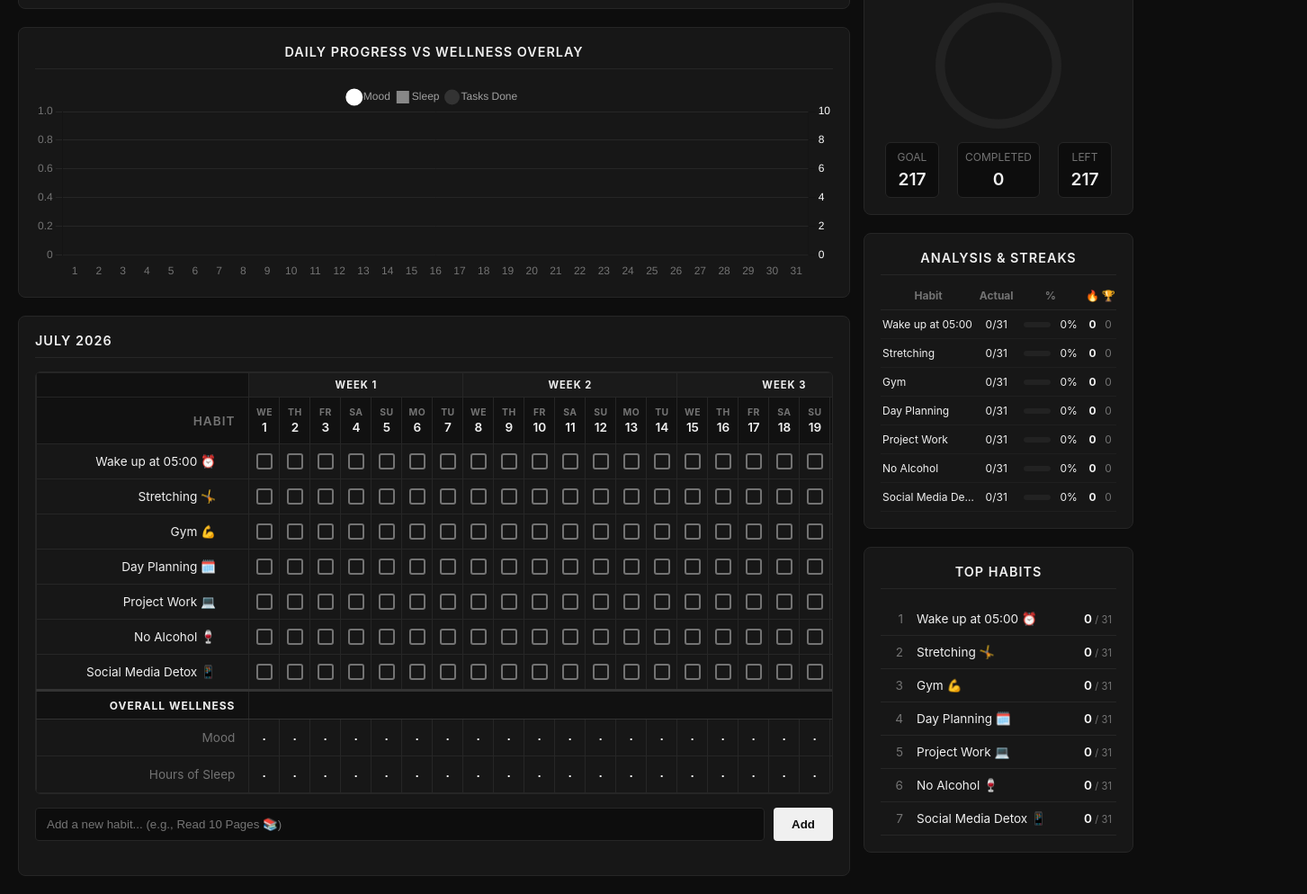
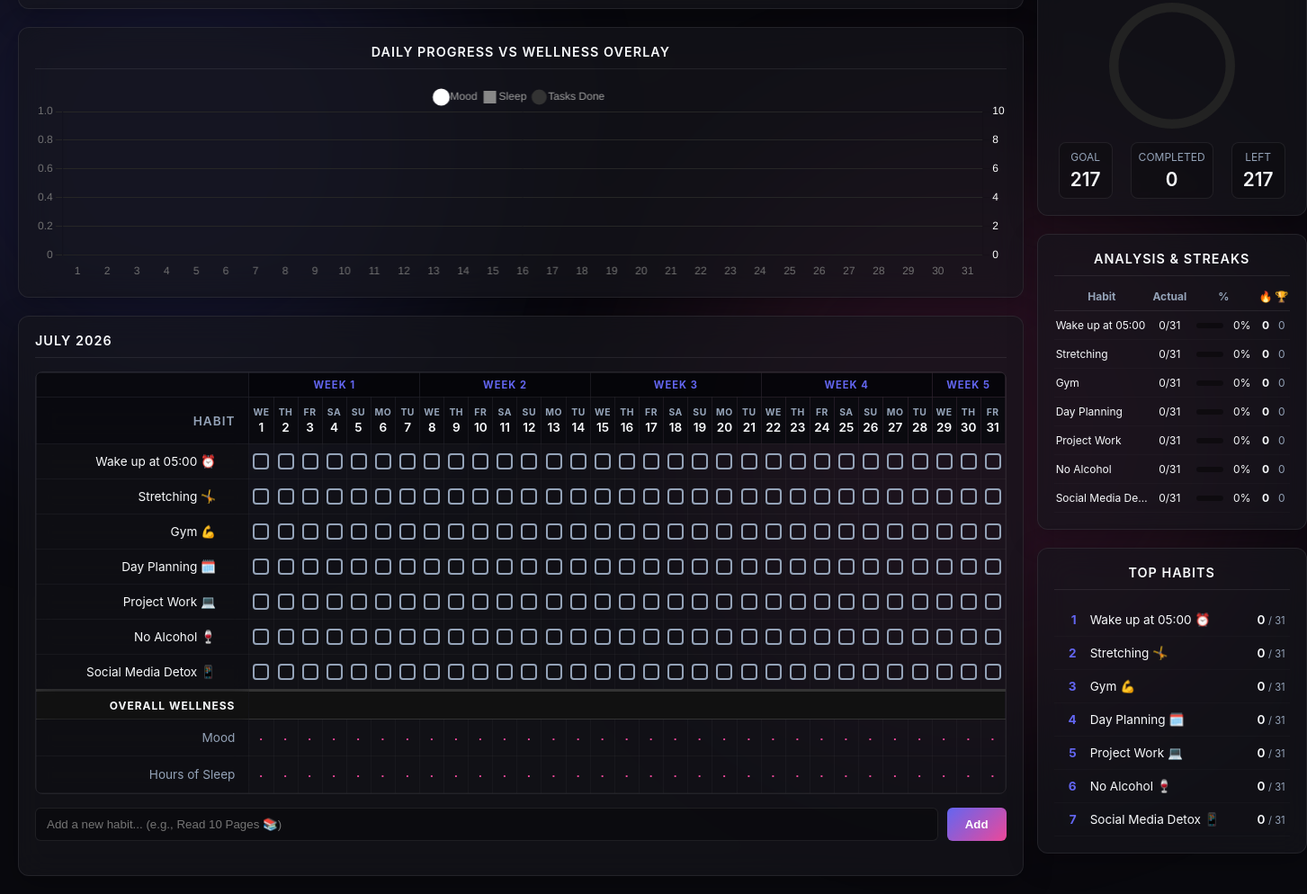
Before and after one commit to jhrmmartin/Habit-Tracker, a plain HTML site: page index.html in a window 1280 px wide. Shown: the part 79-1073 px from the top of the page at 90% size, 1453 px wide, since content can reach past the window. Drawn offline with nearby package versions, Linux system fonts and the light colour scheme.

Commit message:
Update style.css

```diff
--- a/style.css
+++ b/style.css
@@ -1,12 +1,17 @@
-/* --- CORE VARIABLES --- */
+/* --- CORE VARIABLES (Modern Glassmorphism Vibe) --- */
 :root {
-    --bg-color: #0d0d0d;
-    --panel-bg: #171717;
-    --text-main: #f0f0f0;
-    --text-muted: #737373;
-    --accent: #ffffff;
-    --border: #262626;
-    --track-bg: #222222;
+    --bg-color: #09090e; /* Deep midnight blue/black */
+    --panel-bg: rgba(22, 22, 28, 0.65); /* Frosted glass */
+    --text-main: #f8fafc;
+    --text-muted: #94a3b8;
+    --border: rgba(255, 255, 255, 0.08);
+    --track-bg: rgba(0, 0, 0, 0.4);
+
+    /* Vibrant Gradients */
+    --accent-1: #6366f1; /* Indigo */
+    --accent-2: #ec4899; /* Pink */
+    --gradient: linear-gradient(135deg, var(--accent-1), var(--accent-2));
+    --glow: 0 0 12px rgba(168, 85, 247, 0.5); /* Soft purple neon glow */
 }
 
 * { box-sizing: border-box; margin: 0; padding: 0; }
@@ -16,38 +21,34 @@
     background-color: var(--bg-color);
     color: var(--text-main);
     padding: 20px;
-    overflow-x: hidden;
+    position: relative;
 }
 
+/* --- AMBIENT BACKGROUND GLOWS --- */
+.ambient-glow {
+    position: fixed;
+    border-radius: 50%;
+    filter: blur(120px);
+    z-index: -1;
+    opacity: 0.15;
+    pointer-events: none;
+}
+.glow-1 { top: -10%; left: -10%; width: 50vw; height: 50vw; background: var(--accent-1); }
+.glow-2 { bottom: -10%; right: -10%; width: 50vw; height: 50vw; background: var(--accent-2); }
 
-.dashboard-container {
-    display: grid;
-    grid-template-columns: 1fr 360px;
-    gap: 20px;
-    max-width: 1600px;
-    width: 100%;
-    margin: auto;
-}
+.dashboard-container { display: grid; grid-template-columns: 1fr 360px; gap: 20px; max-width: 1600px; margin: auto; }
+.left-column, .right-column { display: flex; flex-direction: column; gap: 20px; }
 
-
-.left-column, .right-column {
-    display: flex;
-    flex-direction: column;
-    gap: 20px;
-    min-width: 0;
-}
-
-/* --- CASCADING PAGE LOAD ANIMATION --- */
+/* --- CASCADING PAGE LOAD & FROSTED GLASS PANELS --- */
 .panel {
-    background-color: var(--panel-bg);
-    border-radius: 8px;
+    background: var(--panel-bg);
+    backdrop-filter: blur(16px); /* Frosted glass blur effect */
+    -webkit-backdrop-filter: blur(16px);
+    border-radius: 12px; /* Slightly softer corners */
     padding: 18px;
     border: 1px solid var(--border);
-    animation: fadeSlideUp 0.6s ease-out forwards;
-    opacity: 0;
-    transform: translateY(15px);
-    width: 100%;
-    min-width: 0; /* Ensures the panel shrinks down to mobile size */
+    box-shadow: 0 8px 32px 0 rgba(0, 0, 0, 0.3); /* Gives depth */
+    animation: fadeSlideUp 0.6s ease-out forwards; opacity: 0; transform: translateY(15px);
 }
 .panel-title { font-size: 0.9rem; font-weight: 600; margin-bottom: 15px; text-align: center; text-transform: uppercase; letter-spacing: 1px; padding-bottom: 10px; border-bottom: 1px solid var(--border); }
 
@@ -62,48 +63,58 @@
 
 /* --- HEADER & CONTROLS --- */
 .header-controls { display: flex; justify-content: space-between; align-items: center; flex-wrap: wrap; gap: 15px;}
-.header-controls h1 { font-size: 1.5rem; text-transform: uppercase; letter-spacing: 2px; margin: 0;}
+.header-controls h1 {
+    font-size: 1.5rem; text-transform: uppercase; letter-spacing: 2px; margin: 0;
+    background: var(--gradient);
+    -webkit-background-clip: text;
+    -webkit-text-fill-color: transparent; /* Makes the title text gradient */
+}
 .toolbar { display: flex; gap: 10px; align-items: center; flex-wrap: wrap; }
 
-select, .btn { background-color: var(--bg-color); color: var(--text-main); border: 1px solid var(--border); padding: 6px 12px; border-radius: 4px; outline: none; cursor: pointer; font-size: 0.85rem; transition: all 0.2s ease;}
-.btn:hover { background-color: var(--border); }
-.btn-danger { color: #ff5555; border-color: #331111; }
-.btn-danger:hover { background-color: #331111; }
+select, .btn {
+    background-color: rgba(255, 255, 255, 0.03);
+    color: var(--text-main); border: 1px solid var(--border); padding: 6px 12px;
+    border-radius: 6px; outline: none; cursor: pointer; font-size: 0.85rem;
+    transition: all 0.2s ease;
+}
+.btn:hover { background-color: rgba(255, 255, 255, 0.08); transform: translateY(-1px); }
+.btn-danger { color: #ff5555; border-color: rgba(255, 85, 85, 0.2); }
+.btn-danger:hover { background-color: rgba(255, 85, 85, 0.1); }
 .error-msg { color: #ff5555; font-size: 0.8rem; margin-top: 5px; height: 15px; transition: opacity 0.3s;}
 
-/* --- CHARTS --- */
+/* --- CHARTS & STATS --- */
 .canvas-container { position: relative; width: 100%; height: 250px; }
 
-/* --- STATS & ANALYSIS --- */
 .stat-blocks { display: flex; flex-direction: column; gap: 10px; margin-top: 15px; }
-.stat-box { display: flex; flex-direction: column; align-items: center; justify-content: center; background-color: var(--bg-color); border: 1px solid var(--border); padding: 12px; border-radius: 6px; }
+.stat-box {
+    display: flex; flex-direction: column; align-items: center; justify-content: center;
+    background: rgba(0, 0, 0, 0.2); border: 1px solid var(--border); padding: 12px; border-radius: 8px;
+}
 .stat-box-title { font-size: 0.75rem; color: var(--text-muted); text-transform: uppercase; }
-.stat-box-value { font-size: 1.2rem; font-weight: 600; margin-top: 5px; }
+.stat-box-value { font-size: 1.3rem; font-weight: 600; margin-top: 5px; color: var(--text-main); }
 
 .analysis-table { width: 100%; border-collapse: collapse; font-size: 0.75rem; text-align: center; }
 .analysis-table th { color: var(--text-muted); padding-bottom: 8px; border-bottom: 1px solid var(--border); }
-.analysis-table td { padding: 8px 2px; border-bottom: 1px solid #1f1f1f; transition: all 0.3s ease; }
+.analysis-table td { padding: 8px 2px; border-bottom: 1px solid rgba(255, 255, 255, 0.02); transition: all 0.3s ease; }
 .analysis-table td.text-left { text-align: left; max-width: 90px; white-space: nowrap; overflow: hidden; text-overflow: ellipsis;}
+.analysis-table tr:hover td { background-color: rgba(255, 255, 255, 0.03); } /* Row highlight */
 
 .top-habits-list { list-style: none; font-size: 0.85rem; }
-.top-habits-list li { display: flex; gap: 15px; padding: 10px 5px; border-bottom: 1px solid var(--border); }
-.top-habits-list li span:first-child { color: var(--text-muted); width: 20px; text-align: right; }
+.top-habits-list li { display: flex; gap: 15px; padding: 10px 5px; border-bottom: 1px solid rgba(255, 255, 255, 0.02); transition: all 0.2s ease;}
+.top-habits-list li:hover { background-color: rgba(255, 255, 255, 0.03); padding-left: 8px; } /* Slide right on hover */
+.top-habits-list li span:first-child { color: var(--accent-1); width: 20px; text-align: right; font-weight: bold;}
 
 /* --- MAIN GRIDS --- */
-.grid-wrapper { overflow-x: auto; border: 1px solid var(--border); border-radius: 6px; margin-bottom: 15px; }
+.grid-wrapper { overflow-x: auto; border: 1px solid var(--border); border-radius: 8px; margin-bottom: 15px; }
 table.tracker-grid { width: 100%; border-collapse: collapse; text-align: center; min-width: 900px; }
-table.tracker-grid th, table.tracker-grid td {
-    padding: 10px 2px; /* Slightly reduced horizontal padding */
-    border: 1px solid var(--border);
-    min-width: 34px; /* FIX: Forces enough space so text never crushes */
-}
+table.tracker-grid th, table.tracker-grid td { padding: 10px 4px; border: 1px solid rgba(255, 255, 255, 0.03); transition: background-color 0.2s; }
+table.tracker-grid tr:hover td { background-color: rgba(255, 255, 255, 0.015); } /* Subtle row highlight on calendar */
 
-/* Z-Index Fixes for perfect scrolling */
-table.tracker-grid th { background-color: #111; position: sticky; top: 0; z-index: 10; }
-.sticky-left { position: sticky; left: 0; background-color: var(--panel-bg); z-index: 20; padding: 0 15px !important; min-width: 220px; font-size: 0.85rem; border-right: 1px solid var(--border); }
+table.tracker-grid th { background: rgba(10, 10, 15, 0.95); position: sticky; top: 0; z-index: 10; }
+.sticky-left { position: sticky; left: 0; background: rgba(15, 15, 20, 0.95); z-index: 20; padding: 0 15px !important; min-width: 220px; font-size: 0.85rem; border-right: 1px solid var(--border); backdrop-filter: blur(10px); }
 table.tracker-grid th.sticky-left { z-index: 30; }
 
-.week-label { background-color: #1a1a1a !important; color: var(--text-main); font-size: 0.7rem; letter-spacing: 1px; text-transform: uppercase; padding: 6px 0 !important; }
+.week-label { background: rgba(5, 5, 8, 0.9) !important; color: var(--accent-1); font-size: 0.7rem; letter-spacing: 1px; text-transform: uppercase; padding: 6px 0 !important; }
 .day-label { font-size: 0.65rem; color: var(--text-muted); text-transform: uppercase; letter-spacing: 0.5px; }
 .date-label { font-size: 0.85rem; font-weight: 600; margin-top: 2px; color: var(--text-main); }
 
@@ -113,54 +124,52 @@
 /* --- SMOOTH ROW HOVER EFFECTS --- */
 .habit-cell-content .icon-btn { opacity: 0; transform: translateX(-5px); transition: all 0.2s ease; color: var(--text-muted); cursor: pointer; font-size: 1rem; border: none; background: none; padding: 2px; line-height: 1;}
 tr:hover .habit-cell-content .icon-btn { opacity: 1; transform: translateX(0); }
-.icon-btn:hover { color: var(--accent); transform: scale(1.2) !important;}
+.icon-btn:hover { color: var(--accent-2); transform: scale(1.2) !important;}
 .delete-btn:hover { color: #ff5555; }
 
 /* --- INTERACTIVE INPUTS --- */
 .add-habit-container { display: flex; gap: 10px; margin-top: 15px; }
-.add-habit-container input { flex-grow: 1; background-color: var(--bg-color); color: var(--text-main); border: 1px solid var(--border); padding: 10px 12px; border-radius: 4px; outline: none; transition: all 0.3s ease; box-shadow: 0 0 0 0 rgba(255, 255, 255, 0);}
-.add-habit-container input:focus { border-color: var(--text-muted); box-shadow: 0 0 0 2px rgba(255, 255, 255, 0.1); }
-.add-habit-container button { background-color: var(--text-main); color: var(--bg-color); font-weight: 600; border: none; padding: 0 20px; border-radius: 4px; cursor: pointer; transition: all 0.2s ease; }
+.add-habit-container input {
+    flex-grow: 1; background: rgba(0, 0, 0, 0.3); color: var(--text-main);
+    border: 1px solid var(--border); padding: 10px 12px; border-radius: 6px;
+    outline: none; transition: all 0.3s ease; box-shadow: 0 0 0 0 rgba(255, 255, 255, 0);
+}
+.add-habit-container input:focus { border-color: var(--accent-1); box-shadow: 0 0 0 2px rgba(99, 102, 241, 0.2); }
+.add-habit-container button {
+    background: var(--gradient); color: white; font-weight: 600;
+    border: none; padding: 0 20px; border-radius: 6px; cursor: pointer; transition: all 0.2s ease;
+}
 .add-habit-container button:active { transform: scale(0.95); }
 
-/* --- ANIMATED CHECKBOXES --- */
+/* --- ANIMATED & GLOWING CHECKBOXES --- */
 input[type="checkbox"] {
-    appearance: none; width: 18px; height: 18px; border: 2px solid var(--text-muted); border-radius: 3px; cursor: pointer; position: relative; margin: auto; display: block;
+    appearance: none; width: 18px; height: 18px; border: 2px solid var(--text-muted); border-radius: 4px; cursor: pointer; position: relative; margin: auto; display: block;
     transition: all 0.2s cubic-bezier(0.4, 0, 0.2, 1); background-color: transparent;
 }
+input[type="checkbox"]:hover { border-color: var(--accent-1); }
 input[type="checkbox"]:active { transform: scale(0.85); }
-input[type="checkbox"]:checked { background-color: var(--accent); border-color: var(--accent); }
+
+input[type="checkbox"]:checked {
+    background: var(--gradient);
+    border-color: transparent;
+    box-shadow: var(--glow); /* Adds the neon pop */
+}
 input[type="checkbox"]:checked::after {
-    content: ''; position: absolute; left: 5px; top: 1px; width: 3px; height: 8px;
-    border: solid var(--bg-color); border-width: 0 2px 2px 0; transform: rotate(45deg) scale(0);
+    content: ''; position: absolute; left: 6px; top: 2px; width: 4px; height: 9px;
+    border: solid white; border-width: 0 2px 2px 0; transform: rotate(45deg) scale(0);
     animation: popIn 0.3s cubic-bezier(0.175, 0.885, 0.32, 1.275) forwards;
 }
 @keyframes popIn { 0% { transform: rotate(45deg) scale(0); opacity: 0; } 100% { transform: rotate(45deg) scale(1); opacity: 1; } }
 
-/* --- DROPDOWN FIX (Cross-browser visibility) --- */
-/* --- DROPDOWN FIX (Cross-browser visibility) --- */
 select.mood-sleep-select {
-    appearance: none;
-    -webkit-appearance: none;
-    -moz-appearance: none;
-    background: transparent;
-    color: var(--accent);
-    border: none;
-    font-size: 0.85rem;
-    font-weight: 600;
-    cursor: pointer;
-    text-align: center;
-    text-align-last: center;
-    width: 100%;
-    height: 100%;
-    outline: none;
-    padding: 0; /* FIX: Removes hidden native browser padding */
-    margin: 0;
+    appearance: none; -webkit-appearance: none; -moz-appearance: none;
+    background: transparent; color: var(--accent-2); border: none; font-size: 0.85rem; font-weight: 600;
+    cursor: pointer; text-align: center; text-align-last: center; width: 100%; height: 100%; outline: none; padding: 0; margin: 0;
 }
-select.mood-sleep-select option { background-color: var(--panel-bg); color: var(--text-main); }
+select.mood-sleep-select option { background-color: #111; color: var(--text-main); }
 
 .progress-container { width: 100%; background-color: var(--track-bg); border-radius: 4px; height: 6px; overflow: hidden; }
-.progress-fill { height: 100%; background-color: var(--accent); width: 0%; transition: width 0.4s ease-out; }
+.progress-fill { height: 100%; background: var(--gradient); width: 0%; transition: width 0.5s cubic-bezier(0.4, 0, 0.2, 1); box-shadow: var(--glow); }
 
 /* --- RESPONSIVENESS --- */
 @media (max-width: 1366px) {
```
